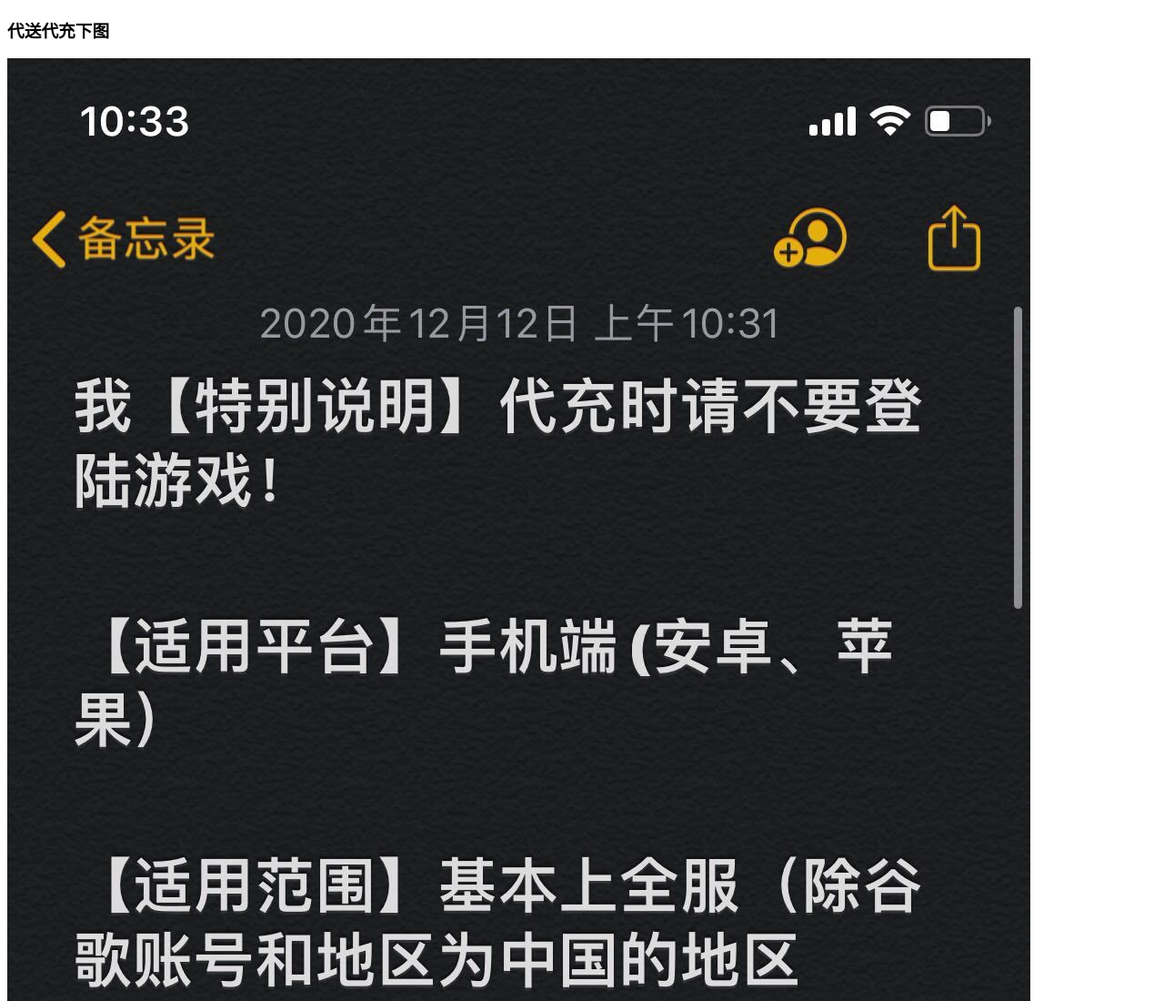
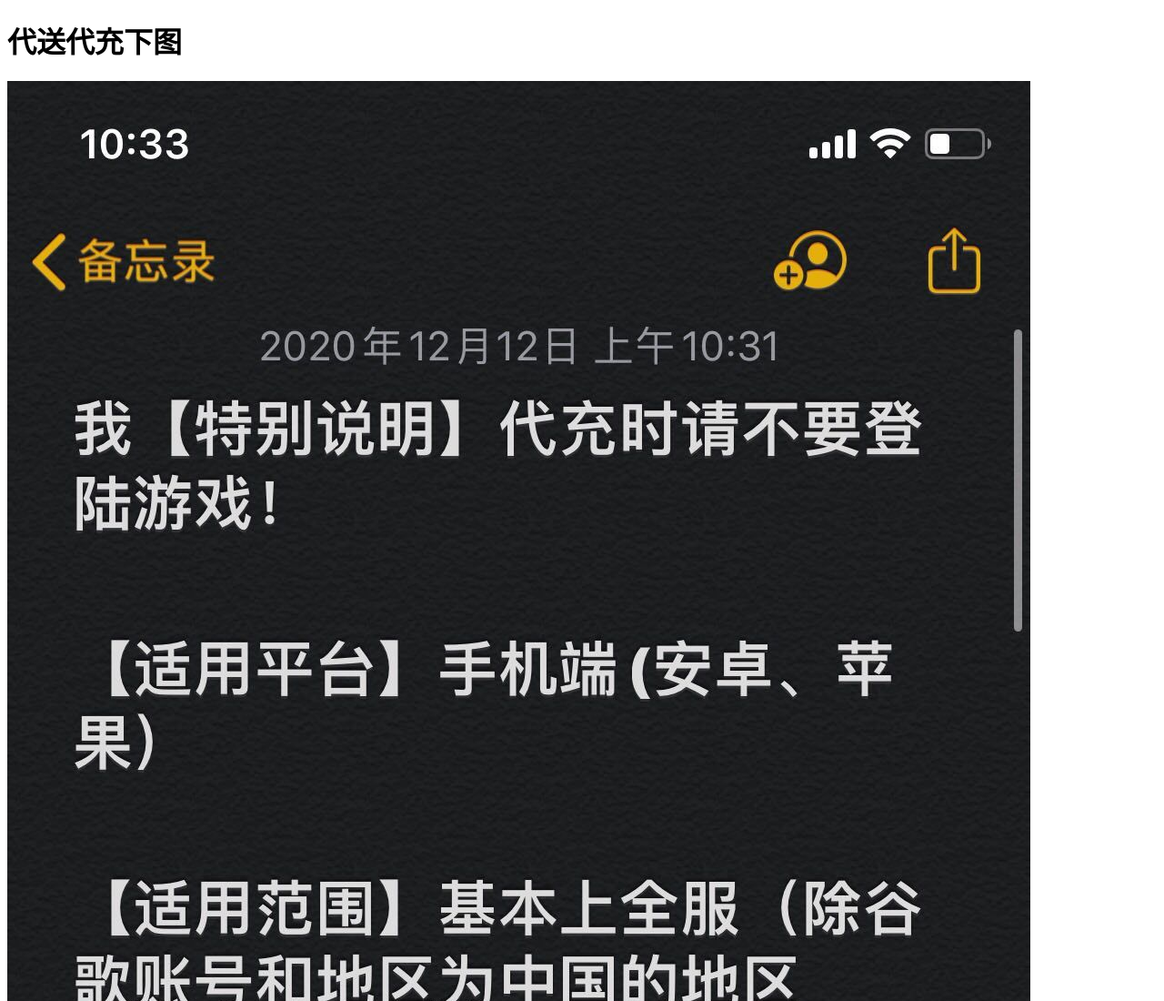
Before and after one commit to WK8612/myphoto, a plain HTML site: page index.htm in a window 1280 px wide. Shown: the top 1100 px of the page at 91% size. Drawn offline with Linux system fonts and the light colour scheme.

Commit message:
Update index.htm

```diff
--- a/index.htm
+++ b/index.htm
@@ -2,9 +2,8 @@
 <html>
 
 <head ></head>
-
-    <H3>代送代充下图 </H3>
-    <meta charset="utf-8" />
+    <h1>代送代充下图</h1>
+     <meta charset="utf-8" />
  <body>
 
     <img src="daili.JPG"/>
```
